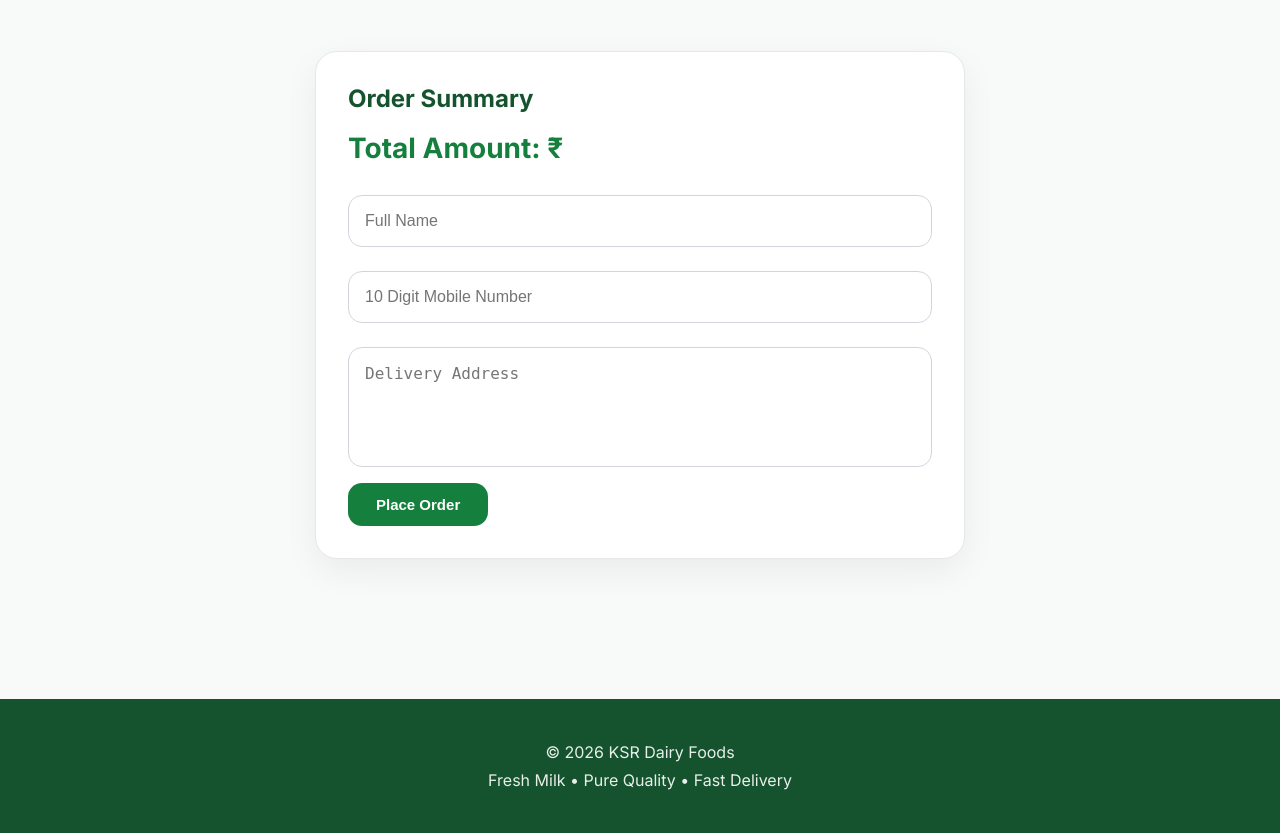
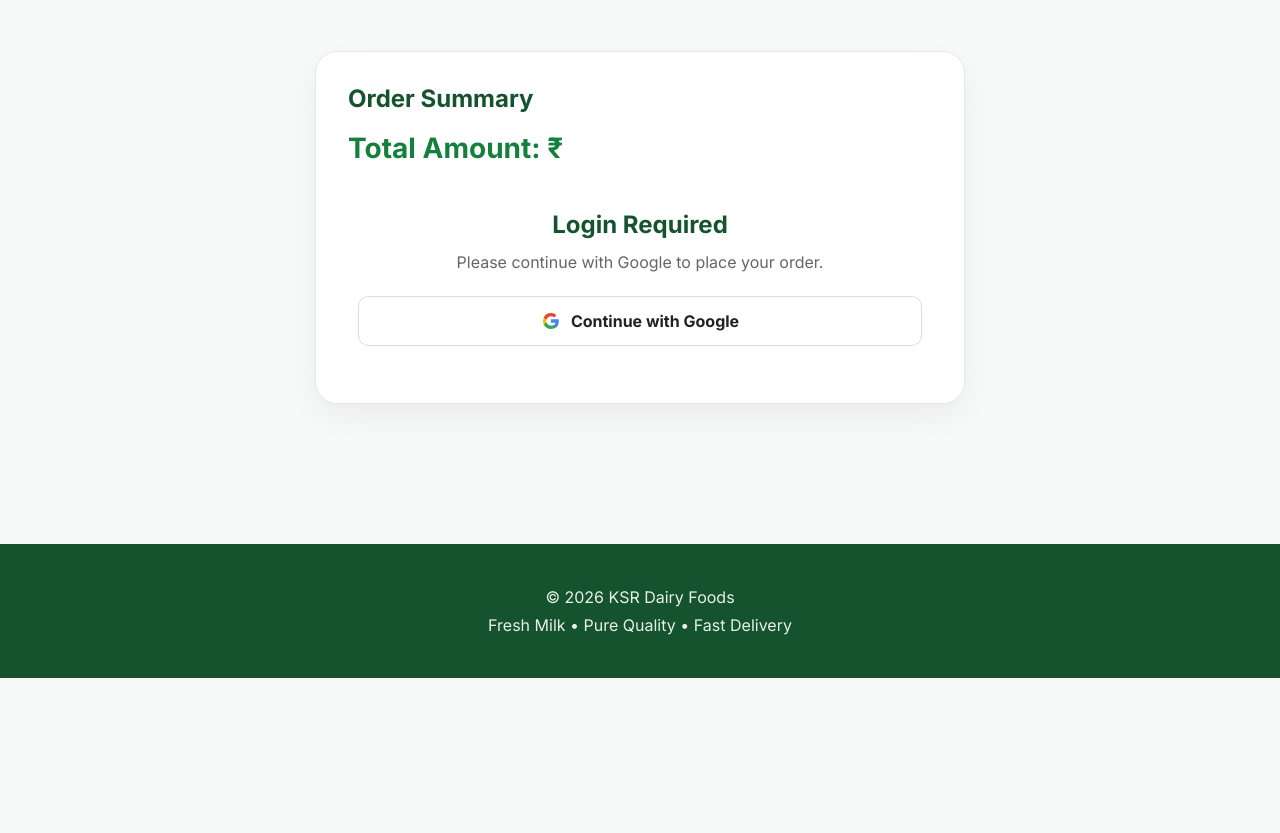
Before and after one commit to priyakhaif-oss/Ksr, a Flask app: template templates/checkout.html in a window 1280 px wide. Shown: the part 190-1023 px from the top of the page. After the commit the page ends 868 px from the top, so only its background shows below. Run offline with Flask 3, Linux system fonts and the light colour scheme; the template is opened without the code that fills it, so the values that code supplies are empty.

Commit message:
Update checkout.html

```diff
--- a/templates/checkout.html
+++ b/templates/checkout.html
@@ -7,69 +7,60 @@
 
 <meta name="viewport" content="width=device-width, initial-scale=1.0">
 
-
 <title>{{site_name}} | Checkout</title>
-
 
 <link rel="icon" type="image/png" href="/static/images/favicon.png">
 
-
 <link rel="stylesheet" href="/static/css/style.css">
 
-
 </head>
-
 
 
 <body>
 
 
-
-
 <header>
-
-
 
 <a href="/" class="logo">
 
-
 <img src="/static/images/logo.png" alt="{{site_name}}">
-
 
 <span>
 {{site_name}}
 </span>
 
-
 </a>
-
-
-
 
 
 <div class="header-actions">
 
-
 <a href="/cart" class="cart-icon">
-
 
 <svg viewBox="0 0 24 24" fill="none">
 
-
-<path d="M3 3H5L7.5 15H17.5L21 6H6"
+<path
+d="M3 3H5L7.5 15H17.5L21 6H6"
 stroke="currentColor"
 stroke-width="2"
 stroke-linecap="round"
-stroke-linejoin="round"/>
+stroke-linejoin="round"
+/>
 
+<circle
+cx="9"
+cy="20"
+r="1.5"
+fill="currentColor"
+/>
 
-<circle cx="9" cy="20" r="1.5" fill="currentColor"/>
-
-<circle cx="17" cy="20" r="1.5" fill="currentColor"/>
-
+<circle
+cx="17"
+cy="20"
+r="1.5"
+fill="currentColor"
+/>
 
 </svg>
-
 
 
 <span class="cart-count">
@@ -78,21 +69,11 @@ stroke-linejoin="round"/>
 
 </span>
 
-
 </a>
-
 
 </div>
 
-
-
 </header>
-
-
-
-
-
-
 
 
 
@@ -105,21 +86,12 @@ Checkout
 
 
 
-
-
-
-
 <div class="card checkout-card">
-
-
-
 
 
 <h3>
 Order Summary
 </h3>
-
-
 
 
 
@@ -139,35 +111,19 @@ margin:15px 0;
 
 
 
-
-
-
-
 {% for item in cart %}
-
-
 
 <p>
 {{item.name}} × {{item.qty}}
 </p>
 
-
-
 <p>
 ₹{{item.price * item.qty}}
 </p>
 
-
-
 <hr>
 
-
-
 {% endfor %}
-
-
-
-
 
 
 
@@ -177,15 +133,110 @@ Total Amount: ₹{{total}}
 
 
 
+<!-- ========================================= -->
+<!-- LOGIN REQUIRED -->
+<!-- ========================================= -->
+
+{% if not logged_in %}
+
+
+<div style="
+text-align:center;
+padding:25px 10px;
+margin-top:20px;
+">
+
+
+<h3 style="
+margin-bottom:10px;
+">
+
+Login Required
+
+</h3>
+
+
+<p style="
+margin-bottom:20px;
+color:#666;
+">
+
+Please continue with Google to place your order.
+
+</p>
 
 
 
+<a
+href="/login/google"
+style="
+display:flex;
+align-items:center;
+justify-content:center;
+gap:10px;
+width:100%;
+padding:14px 20px;
+background:#ffffff;
+color:#222;
+border:1px solid #ddd;
+border-radius:10px;
+font-weight:700;
+text-decoration:none;
+box-sizing:border-box;
+"
+>
 
 
-<form action="/place-order" method="POST" onsubmit="return validatePhone()">
+<svg
+width="20"
+height="20"
+viewBox="0 0 24 24"
+>
+
+<path
+fill="#4285F4"
+d="M21.35 12.23c0-.79-.07-1.55-.23-2.23H12v4.22h5.24a4.48 4.48 0 0 1-1.94 2.94v2.45h3.14c1.84-1.69 2.91-4.18 2.91-7.38z"
+/>
+
+<path
+fill="#34A853"
+d="M12 21.5c2.63 0 4.84-.87 6.45-2.36l-3.14-2.45c-.87.58-1.98.92-3.31.92-2.54 0-4.69-1.72-5.46-4.03H3.3v2.53A9.74 9.74 0 0 0 12 21.5z"
+/>
+
+<path
+fill="#FBBC05"
+d="M6.54 13.58A5.85 5.85 0 0 1 6.23 12c0-.55.11-1.08.31-1.58V7.89H3.3A9.5 9.5 0 0 0 2.5 12c0 1.53.37 2.98.8 4.11l3.24-2.53z"
+/>
+
+<path
+fill="#EA4335"
+d="M12 6.39c1.43 0 2.72.49 3.73 1.45l2.8-2.8C16.84 3.47 14.63 2.5 12 2.5a9.74 9.74 0 0 0-8.7 5.39l3.24 2.53C7.31 8.11 9.46 6.39 12 6.39z"
+/>
+
+</svg>
+
+
+Continue with Google
+
+</a>
+
+
+</div>
+
+
+{% else %}
 
 
 
+<!-- ========================================= -->
+<!-- LOGGED IN CHECKOUT FORM -->
+<!-- ========================================= -->
+
+<form
+action="/place-order"
+method="POST"
+onsubmit="return validatePhone()"
+>
 
 
 
@@ -195,15 +246,13 @@ type="text"
 
 name="name"
 
+value="{{user_name or ''}}"
+
 placeholder="Full Name"
 
 required
 
 >
-
-
-
-
 
 
 
@@ -215,17 +264,17 @@ id="phone"
 
 name="phone"
 
+value="{{user_phone or ''}}"
+
 placeholder="10 Digit Mobile Number"
 
 maxlength="10"
 
+inputmode="numeric"
+
 required
 
 >
-
-
-
-
 
 
 
@@ -235,12 +284,7 @@ name="address"
 
 placeholder="Delivery Address"
 
-required></textarea>
-
-
-
-
-
+required>{{user_address or ''}}</textarea>
 
 
 
@@ -251,99 +295,52 @@ Place Order
 </button>
 
 
-
-
-
-
-
 </form>
 
 
-
-
+{% endif %}
 
 
 </div>
-
-
-
-
 
 
 </section>
 
 
 
-
-
-
-
-
 <footer>
-
 
 <p>
 © 2026 {{site_name}}
 </p>
 
-
-
 <p>
 Fresh Milk • Pure Quality • Fast Delivery
 </p>
-
-
 
 </footer>
 
 
 
-
-
-
-
 <nav class="bottom-nav">
 
-
 <a href="/">
-
 Home
-
 </a>
 
-
-
 <a href="/#products">
-
 Products
-
 </a>
 
-
-
 <a href="/#categories">
-
 Categories
-
 </a>
 
-
-
 <a href="/profile">
-
 Profile
-
 </a>
 
-
-
 </nav>
-
-
-
-
-
-
 
 
 
@@ -353,36 +350,21 @@ Profile
 
 <script>
 
+function validatePhone() {
 
-function validatePhone(){
+    const phone = document.getElementById("phone").value.trim();
 
+    if (phone.length !== 10 || !/^\d{10}$/.test(phone)) {
 
-let phone=document.getElementById("phone").value;
+        alert("Enter valid 10 digit mobile number");
 
+        return false;
+    }
 
-
-if(phone.length !== 10 || isNaN(phone)){
-
-
-alert("Enter valid 10 digit mobile number");
-
-
-return false;
-
-
+    return true;
 }
 
-
-
-return true;
-
-
-}
-
-
 </script>
-
-
 
 
 
```
